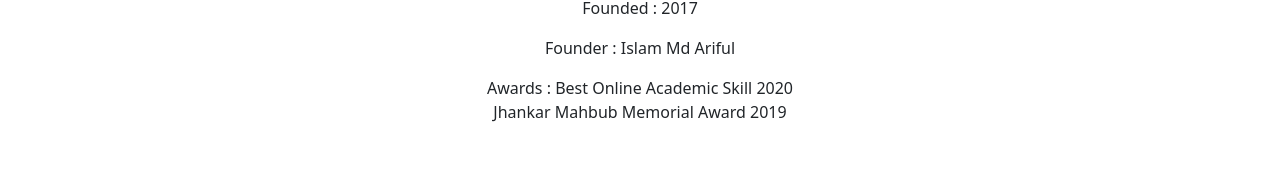
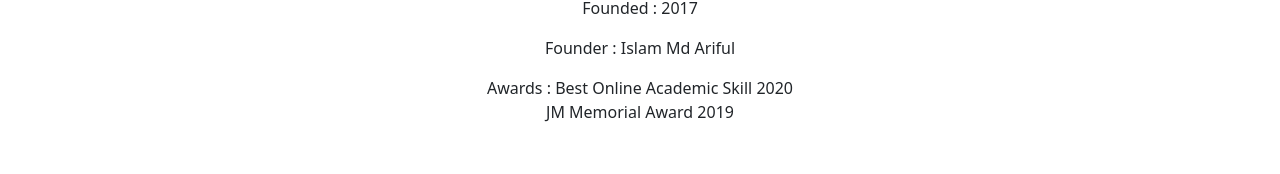
Before and after one commit to ArifulIslam99/Web-teacing-School-ReactRouter, a React (Create React App) app: page /aboutus in a window 1280 px wide. Shown: the part 406-580 px from the top of the page. Built offline with nearby package versions, Linux system fonts and the light colour scheme; the HTML template or start-up script is replaced by a standard one.

Commit message:
update-5

```diff
--- a/src/Component/AboutUs/AboutUs.js
+++ b/src/Component/AboutUs/AboutUs.js
@@ -11,7 +11,7 @@ const AboutUs = () => {
             <address>Address : 475, Jakson Villa , Gulshan-2, Dhaka</address>
             <p> Founded : 2017</p>
             <p> Founder : Islam Md Ariful</p>
-            <p> Awards : Best Online Academic Skill 2020 <br /> Jhankar Mahbub Memorial Award 2019
+            <p> Awards : Best Online Academic Skill 2020 <br /> JM Memorial Award 2019
 
             </p>
         </div>
```
